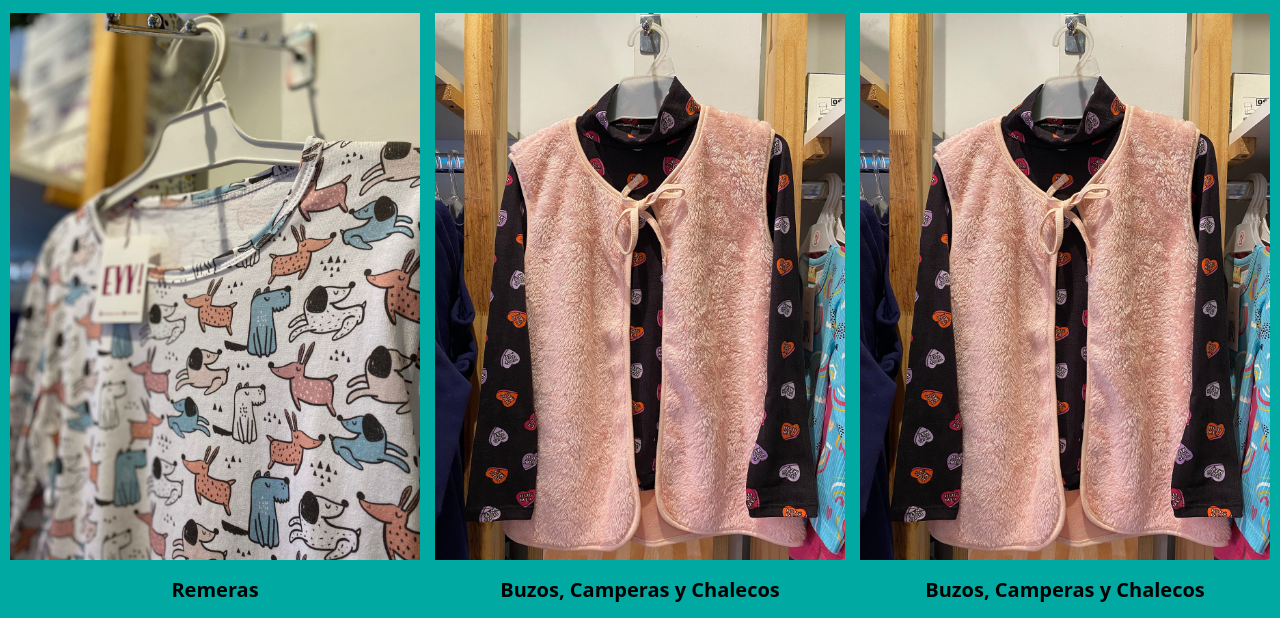
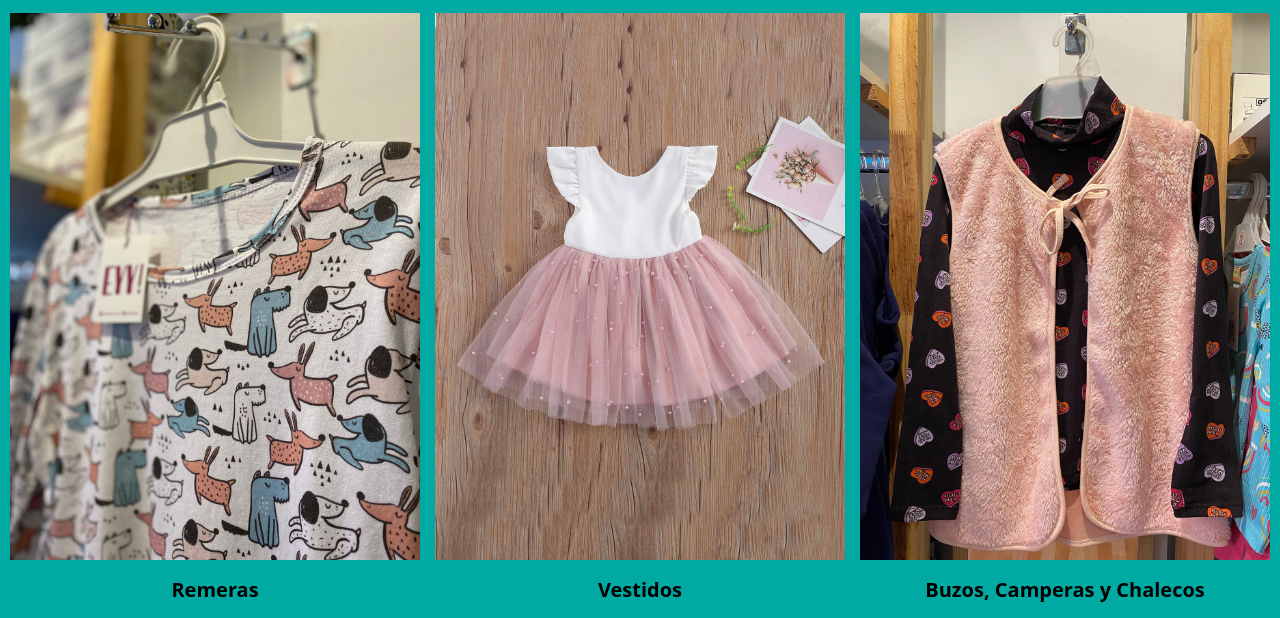
Before and after one commit to GermanRuiz94/proyecto-coder-patascortas, a website: page pages/indumentaria-nenas.html in a window 1280 px wide. Shown: the part 182-800 px from the top of the page. Drawn offline with nearby package versions, Linux system fonts and the light colour scheme.

Commit message:
imagen vestido

```diff
--- a/pages/indumentaria-nenas.html
+++ b/pages/indumentaria-nenas.html
@@ -55,9 +55,9 @@
         </article>
 
         <article class="Articulo">
-            <img src="../images/PATASCORTAS/chaleco-nena.jpg" alt="Chaleco-Nena">
+            <img src="../images/PATASCORTAS/vestido-nena.jpg.jpg" alt="Vestido-Nena">
             <p class="Parrafo-Extend">
-                <strong>Buzos, Camperas y Chalecos</strong>
+                <strong>Vestidos</strong>
             </p>
         </article>
 
```
